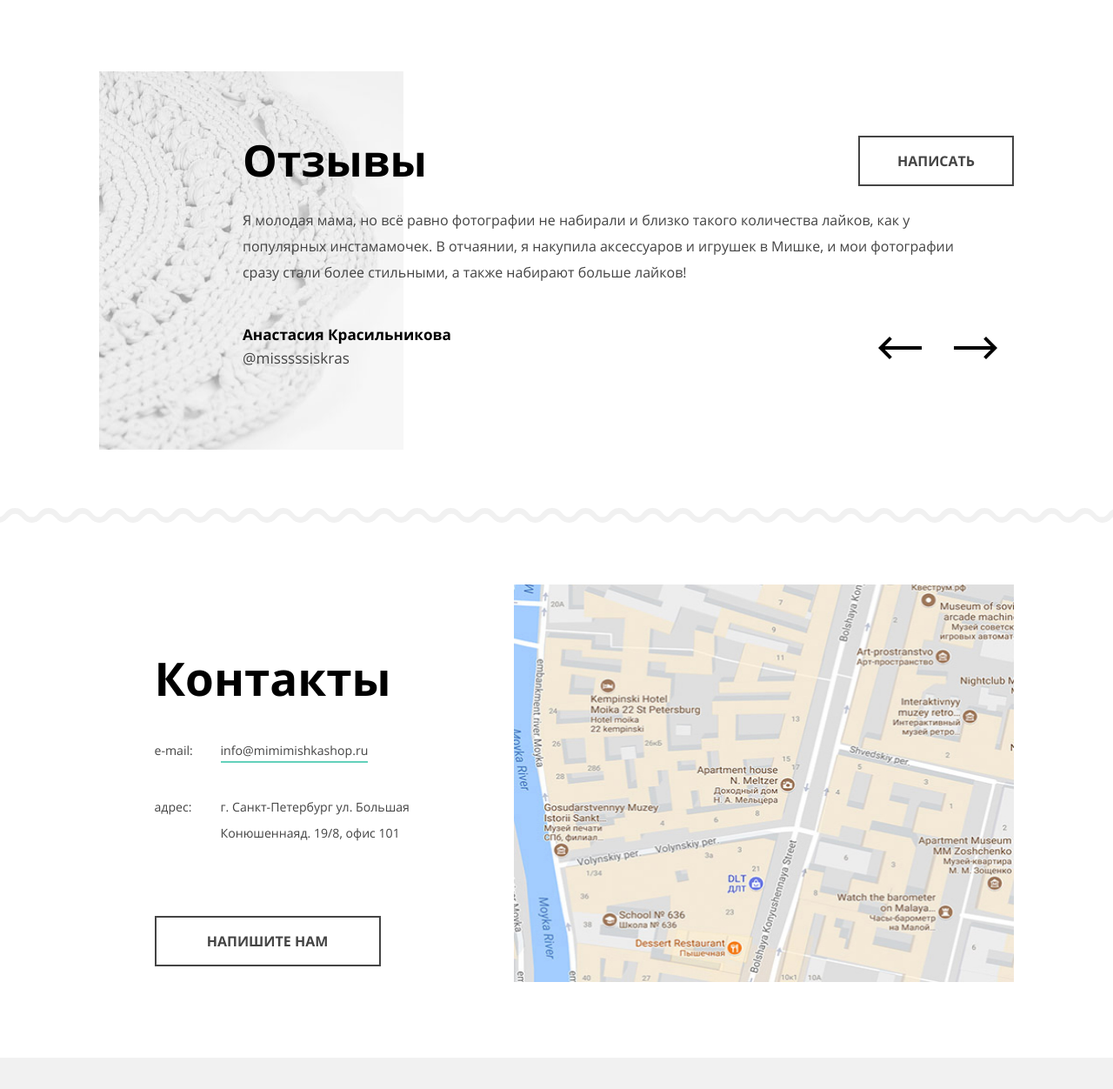
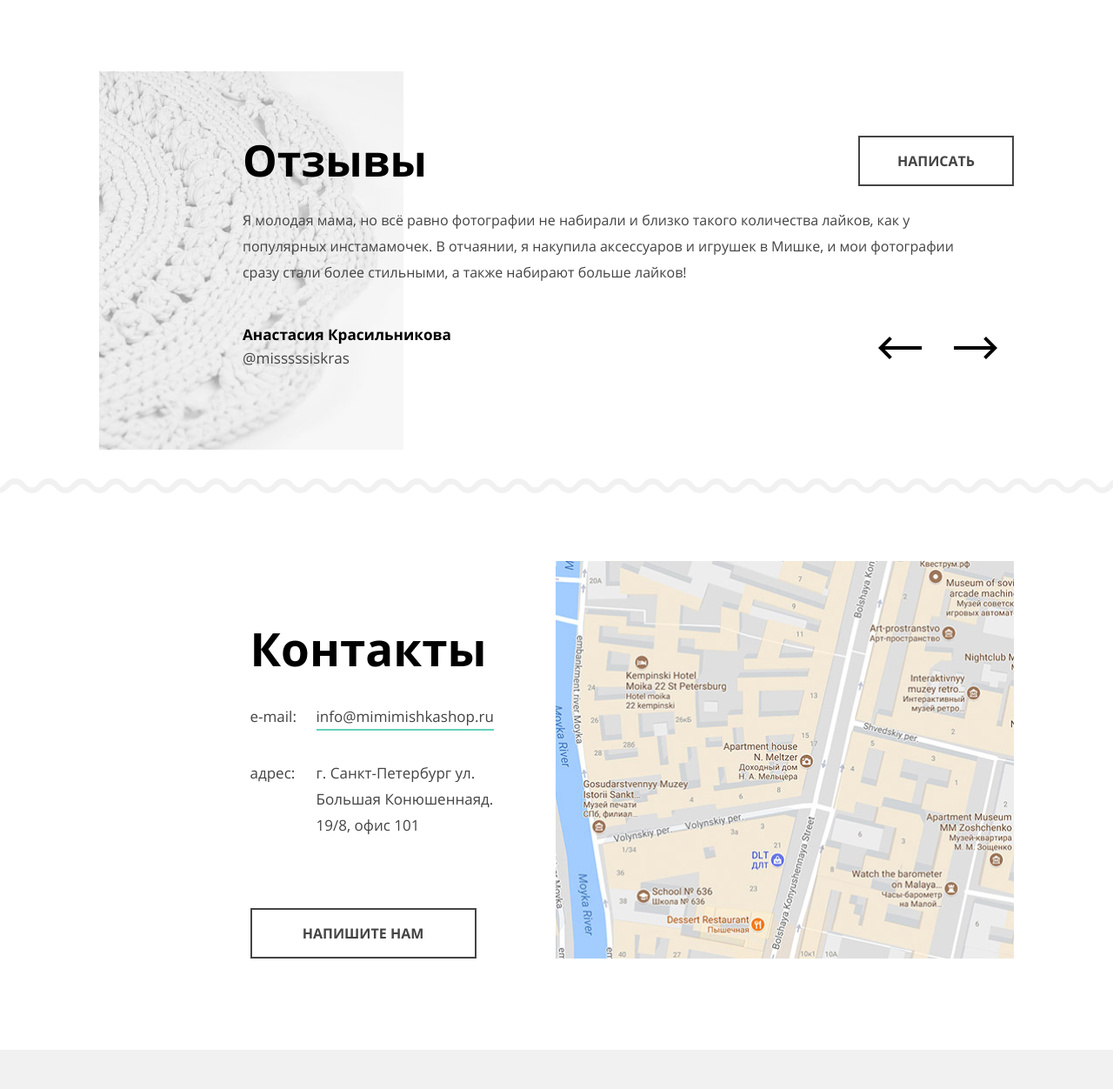
Before and after one commit to Artem26102006/Mishka, a website: page source/index.html in a window 1280 px wide. Shown: the part 2180-3432 px from the top of the page at 87% size. Drawn offline with nearby package versions, Linux system fonts and the light colour scheme; files that its build step writes are made by us from their sources.

Commit message:
done-index

```diff
--- a/source/less/blocks/contacts.less
+++ b/source/less/blocks/contacts.less
@@ -53,7 +53,8 @@
       font-size: 53px;
       line-height: 57px;
       margin: 0;
-      margin-bottom: 40px;
+      margin-bottom: 35px;
+      margin-left: 110px;
     }
   }
 
@@ -73,6 +74,7 @@
       width: 295px;
       gap: 28px;
       margin-bottom: 80px;
+      margin-left: 110px;
     }
   }
 
@@ -82,9 +84,10 @@
 
     @media (min-width: @desktop-width) {
       margin: 0;
+      display: block;
       position: absolute;
       right: 0;
-      top: 71px;
+      top: 78px;
     }
   }
 
@@ -98,7 +101,7 @@
     }
 
     @media (min-width: @desktop-width) {
-      width: 575px;
+      width: 527px;
     }
   }
 
@@ -120,6 +123,7 @@
 
     @media (min-width: @desktop-width) {
       margin: 0;
+      margin-left: 110px;
     }
   }
 }
--- a/source/less/blocks/data.less
+++ b/source/less/blocks/data.less
@@ -6,6 +6,10 @@
   row-gap: 35px;
   column-gap: 25px;
   justify-content: space-between;
+
+  @media (min-width: @desktop-width) {
+    font-size: 17px;
+  }
 
   &__block {
     display: grid;
--- a/source/less/blocks/review.less
+++ b/source/less/blocks/review.less
@@ -20,6 +20,6 @@
   @media (min-width: @desktop-width) {
     background: 0 0;
     padding: 0;
-    padding-bottom: 84px;
+    padding-bottom: 50px;
   }
 }
```
